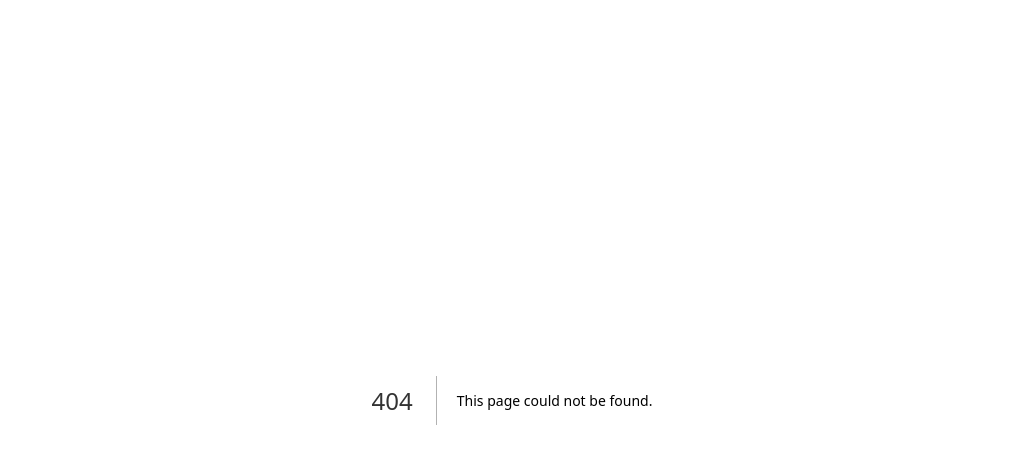
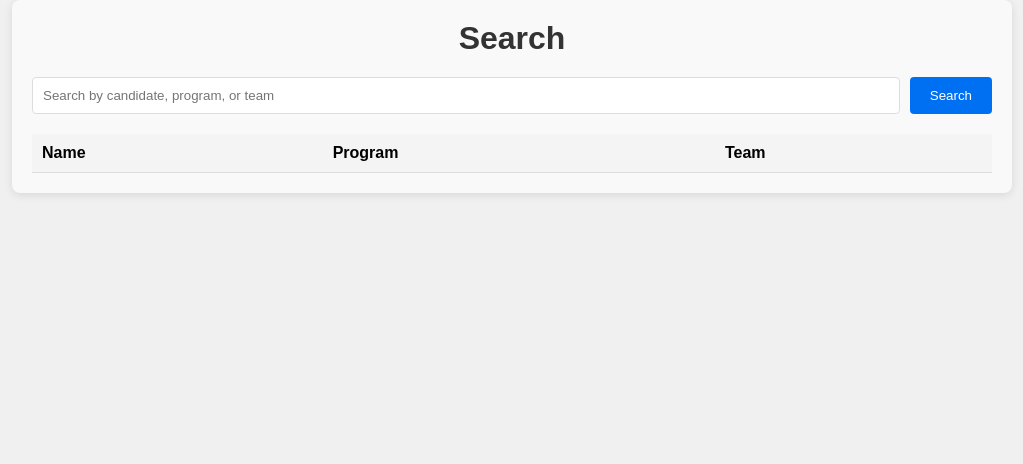
Before and after one commit to Javadamkd/art-fest-management, a Next.js app: page /search in a window 1280 px wide. Before the commit this address had no page. Shown: the top 464 px of the page, without its empty margins (128-1151 px from the left). Built offline with nearby package versions, Linux system fonts and the light colour scheme.

Commit message:
Create search.js

```diff
--- /dev/null
+++ b/pages/search.js
@@ -0,0 +1,60 @@
+// pages/search.js
+import React, { useState } from 'react';
+import styles from '../styles/Search.module.css';
+
+const SearchPage = () => {
+  const [results, setResults] = useState([]);
+  const [searchTerm, setSearchTerm] = useState('');
+
+  const search = (e) => {
+    e.preventDefault();
+    // Example search implementation
+    const exampleResults = [
+      { name: 'Candidate 1', program: 'Program A', team: 'Team X' },
+      { name: 'Candidate 2', program: 'Program B', team: 'Team Y' },
+    ];
+    setResults(exampleResults.filter(result =>
+      result.name.includes(searchTerm) ||
+      result.program.includes(searchTerm) ||
+      result.team.includes(searchTerm)
+    ));
+    setSearchTerm('');
+  };
+
+  return (
+    <div className={styles.container}>
+      <h1 className={styles.title}>Search</h1>
+      <form onSubmit={search} className={styles.form}>
+        <input
+          type="text"
+          value={searchTerm}
+          onChange={(e) => setSearchTerm(e.target.value)}
+          placeholder="Search by candidate, program, or team"
+          required
+          className={styles.input}
+        />
+        <button type="submit" className={styles.button}>Search</button>
+      </form>
+      <table className={styles.table}>
+        <thead>
+          <tr>
+            <th>Name</th>
+            <th>Program</th>
+            <th>Team</th>
+          </tr>
+        </thead>
+        <tbody>
+          {results.map((result, index) => (
+            <tr key={index} className={styles.row}>
+              <td>{result.name}</td>
+              <td>{result.program}</td>
+              <td>{result.team}</td>
+            </tr>
+          ))}
+        </tbody>
+      </table>
+    </div>
+  );
+};
+
+export default SearchPage;
```
